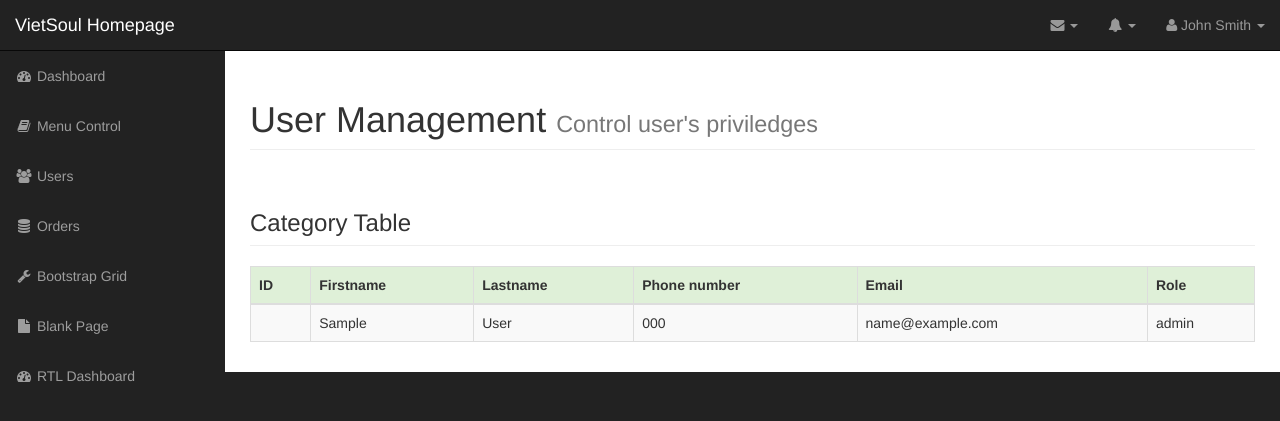
After one commit to alireza-nazari/vietsoulhome.com, a PHP site: page /admin/user.php in a window 1280 px wide. The commit adds this page. Shown: the top 421 px of the page. Run offline with PHP 8.4, Linux system fonts and the light colour scheme; tables that the repository leaves empty or names only in its code hold one stand-in row (values such as "Sample post"); grey boxes labelled with a size stand in for pictures from a placeholder-image service; data that the repository does not hold is empty; a stand-in replaces the project's code that opens the database connection; some libraries are stand-ins or nearby versions.

Commit message:
Initial User Management

```diff
--- a/admin/includes/a_sidebar.php
+++ b/admin/includes/a_sidebar.php
@@ -7,10 +7,10 @@
                         <a href="menuchange.php"><i class="fa fa-fw fa-book"></i> Menu Control</a>
                     </li>
                     <li>
-                        <a href="forms.html"><i class="fa fa-fw fa-edit"></i> Forms</a>
+                        <a href="user.php"><i class="fa fa-fw fa-users"></i> Users</a>
                     </li>
                     <li>
-                        <a href="bootstrap-elements.html"><i class="fa fa-fw fa-desktop"></i> Bootstrap Elements</a>
+                        <a href="order.php"><i class="fa fa-fw fa-database"></i> Orders</a>
                     </li>
                     <li>
                         <a href="bootstrap-grid.html"><i class="fa fa-fw fa-wrench"></i> Bootstrap Grid</a>
--- /dev/null
+++ b/admin/user.php
@@ -0,0 +1,77 @@
+<?php include "includes/a_header.php"; ?>
+
+    <div id="wrapper">
+
+        <!-- Navigation -->
+<?php include "includes/a_navigation.php"; ?>
+
+        <div id="page-wrapper">
+
+            <div class="container-fluid">
+
+                <!-- Page Heading -->
+                <div class="row">
+                    <div class="col-lg-12">
+                        <h1 class="page-header">
+                            User Management
+                            <small>Control user's priviledges</small>
+                        </h1>
+                    </div>
+
+                    <div class="col-lg-12">
+                        <h3 class="page-header">Category Table</h3>
+                            <table class="table table-bordered table-striped">
+                                <thead>
+                                    <tr class="success">
+                                        <th>ID</th>
+                                        <th>Firstname</th>
+                                        <th>Lastname</th>
+                                        <th>Phone number</th>
+                                        <th>Email</th>
+                                        <th>Role</th>
+                                    </tr>
+                                </thead>
+                                <tbody>
+    <!-- Print users from db -->
+<?php
+    $query = "SELECT * FROM users ORDER BY user_ID ASC;";
+    $user_query = mysqli_query($connection, $query);
+    while ($row = mysqli_fetch_assoc($user_query)){
+        echo "<tr>";
+        echo "<td>".$row['user_ID']."</td>";
+        echo "<td contenteditable='true' onBlur=".'"'."saveUserChanges(this, 'user_firstname', '".$row['user_ID']."')".';"'.">".$row['user_firstname']."</td>";
+        echo "<td contenteditable='true' onBlur=".'"'."saveUserChanges(this, 'user_lastname', '".$row['user_ID']."')".';"'.">".$row['user_lastname']."</td>";
+        echo "<td contenteditable='true' onBlur=".'"'."saveUserChanges(this, 'user_phone_no', '".$row['user_ID']."')".';"'.">".$row['user_phone_no']."</td>";
+        echo "<td contenteditable='true' onBlur=".'"'."saveUserChanges(this, 'user_email', '".$row['user_ID']."')".';"'.">".$row['user_email']."</td>";
+        echo "<td contenteditable='true' onBlur=".'"'."saveUserChanges(this, 'user_role', '".$row['user_ID']."')".';"'.">".$row['user_role']."</td>";
+        echo "</tr>";
+    }
+?>
+                                </tbody>
+                            </table>
+                    </div>
+                </div>
+                <!-- /.row -->
+
+            </div>
+            <!-- /.container-fluid -->
+
+        </div>
+        <!-- /#page-wrapper -->
+
+    </div>
+    <!-- /#wrapper -->
+<script type="text/javascript">
+    function saveUserChanges(editableObj, column, id) {
+        $(editableObj).css('background', '#FFF url(../images/ajax-loader.gif) no-repeat right');
+        $.ajax({
+            url: 'functions/saveUserEdit.php',
+            type: 'POST',
+            data: 'column='+column+'&editval='+editableObj.innerHTML+'&id='+id,
+            success: function(data){
+                $(editableObj).css('background','#FDFDFD');
+            }
+        });
+    }
+</script>
+<?php include "includes/a_footer.php"; ?>
```
Also changed, not shown: admin/functions/saveUserEdit.php (added, +10 -0 lines).
